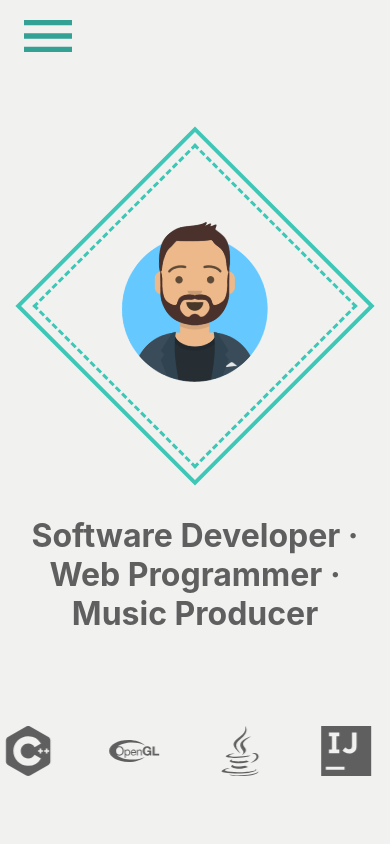
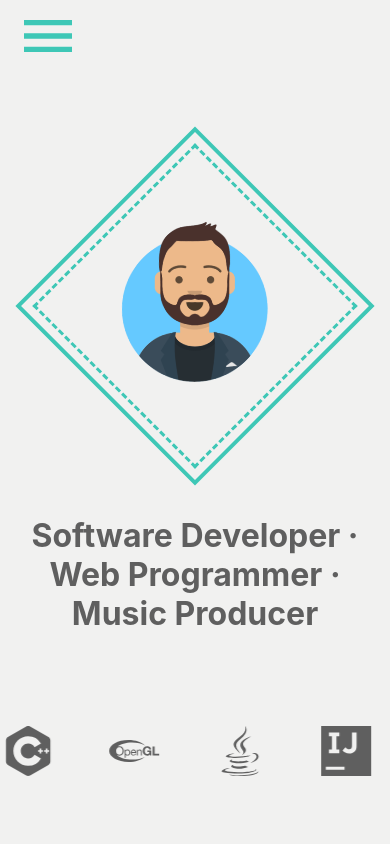
Before and after one commit to RATIU5/ratiu5.github.io, a Next.js app: page / in a window 390 px wide. In both pictures the pointer is over the label 50 px from the left and 45 px from the top of the page. Shown: the top 844 px of the page. Built offline with nearby package versions, Linux system fonts and the light colour scheme.

Commit message:
Updated styles

```diff
--- a/styles/NavBar.module.css
+++ b/styles/NavBar.module.css
@@ -50,11 +50,11 @@
 }
 
 .menuCheckIcon:hover {
-    color: #33a194;
+    color: #3EC7B6;
 }
 
 .menuCheckIcon:focus {
-    color: #33a194;
+    color: #3EC7B6;
 }
 
 
```
